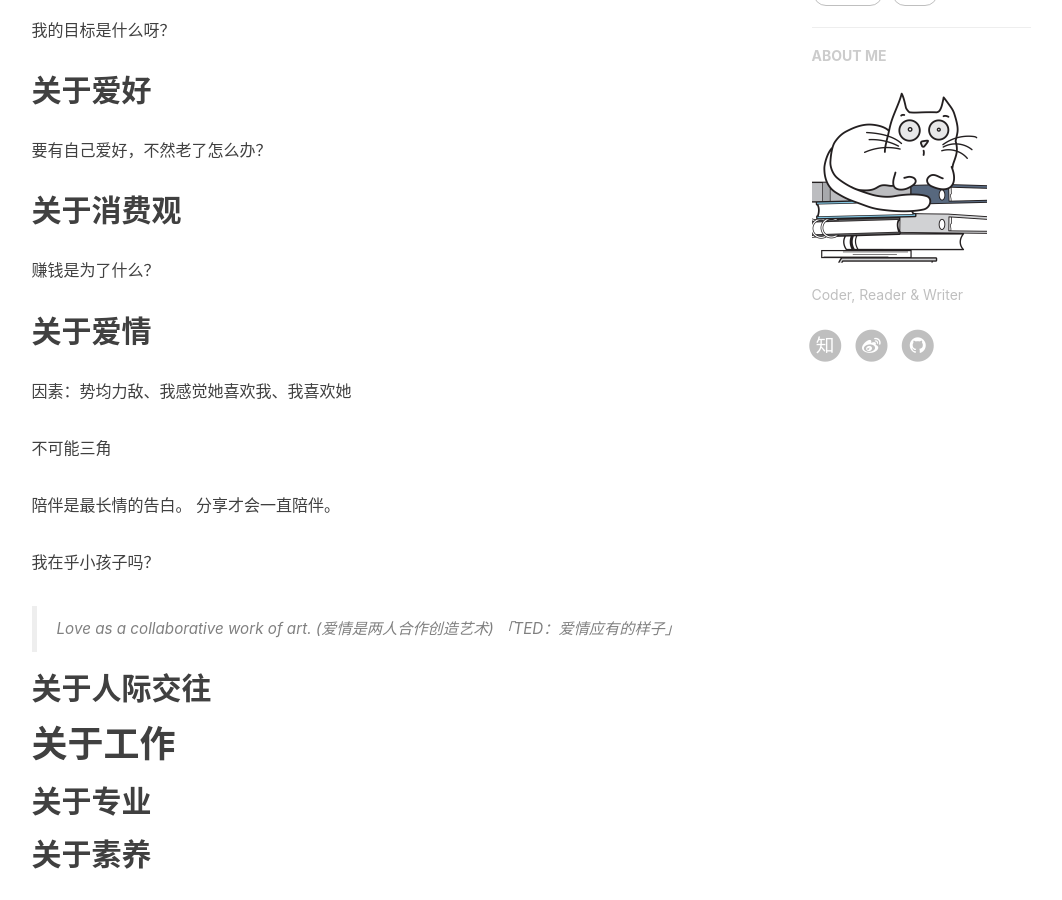
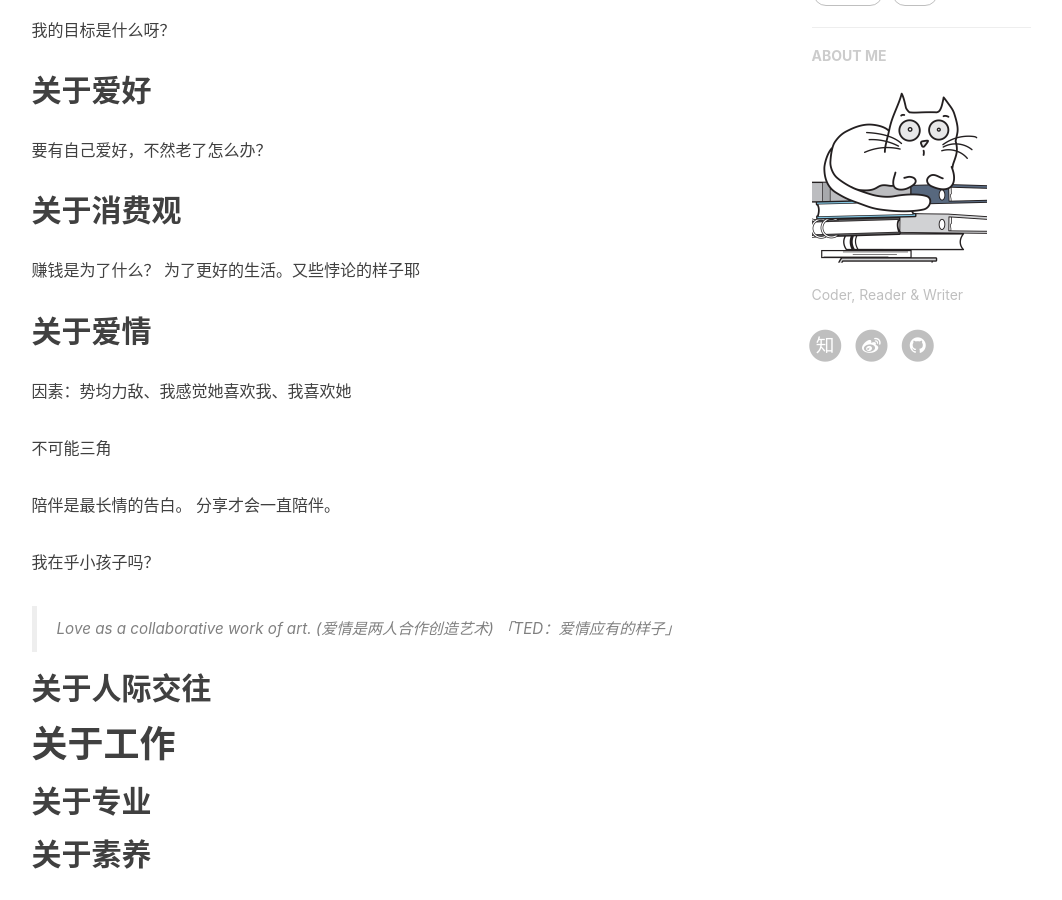
Before and after one commit to fxleyu/fxleyu.github.io, a Jekyll site: the page built from self-portrayal.md, in a window 1280 px wide and 900 px high, scrolled down 615 px. Shown: the whole window, without its empty margins (136-1198 px from the left). Built offline with Jekyll 4.4.1, drawn with Linux system fonts in a browser that asks for light colours; nearby versions of some CDN libraries; comment, search, counter and statistics services are not loaded.

Commit message:
【消费观】处理
Co-Authored-By: fxleyu <fxleyu@qq.com>

```diff
--- a/self-portrayal.md
+++ b/self-portrayal.md
@@ -10,11 +10,14 @@ title: Self-portrait
 
 # 关于生活
 我的目标是什么呀？
+
+
 ## 关于爱好
 要有自己爱好，不然老了怎么办？
 
 ## 关于消费观
 赚钱是为了什么？
+为了更好的生活。又些悖论的样子耶
 
 ## 关于爱情
 因素：势均力敌、我感觉她喜欢我、我喜欢她
```
